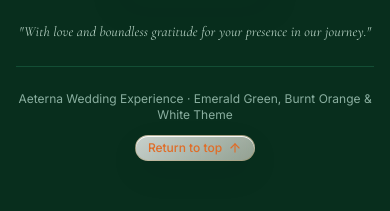
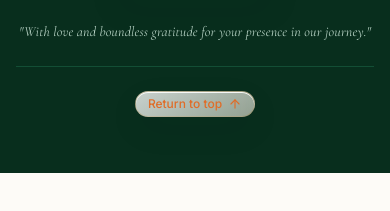
Before and after one commit to NANA-PREMPEH/KwadwoWedsMary, a React (Vite) app: page / in a window 390 px wide. Shown: the part 1759-1970 px from the top of the page. After the commit the page ends 1932 px from the top, so only its background shows below. Built offline with nearby package versions, Linux system fonts and the light colour scheme; no server answers.

Commit message:
Removed the “Aeterna Wedding Experience · Emerald Green, Burnt Orange & White Theme

```diff
--- a/src/components/Footer.tsx
+++ b/src/components/Footer.tsx
@@ -43,12 +43,10 @@ export const Footer: React.FC<FooterProps> = ({ details }) => {
           "With love and boundless gratitude for your presence in our journey."
         </p>
 
-        <div className="pt-6 border-t border-[#134E35] flex flex-col sm:flex-row items-center justify-between text-xs text-[#8AAFA0] font-sans">
-          <span>Aeterna Wedding Experience · Emerald Green, Burnt Orange & White Theme</span>
-
+        <div className="pt-6 border-t border-[#134E35] flex items-center justify-center sm:justify-end text-xs text-[#8AAFA0] font-sans">
           <button
             onClick={scrollToTop}
-            className="mt-3 sm:mt-0 flex items-center gap-1.5 glass glass-hover px-3 py-1 rounded-full border border-[#C85A17]/30 hover:text-white transition-all cursor-pointer text-[#E06D28] font-medium"
+            className="flex items-center gap-1.5 glass glass-hover px-3 py-1 rounded-full border border-[#C85A17]/30 hover:text-white transition-all cursor-pointer text-[#E06D28] font-medium"
           >
             <span>Return to top</span>
             <ArrowUp className="w-3.5 h-3.5" />
```
